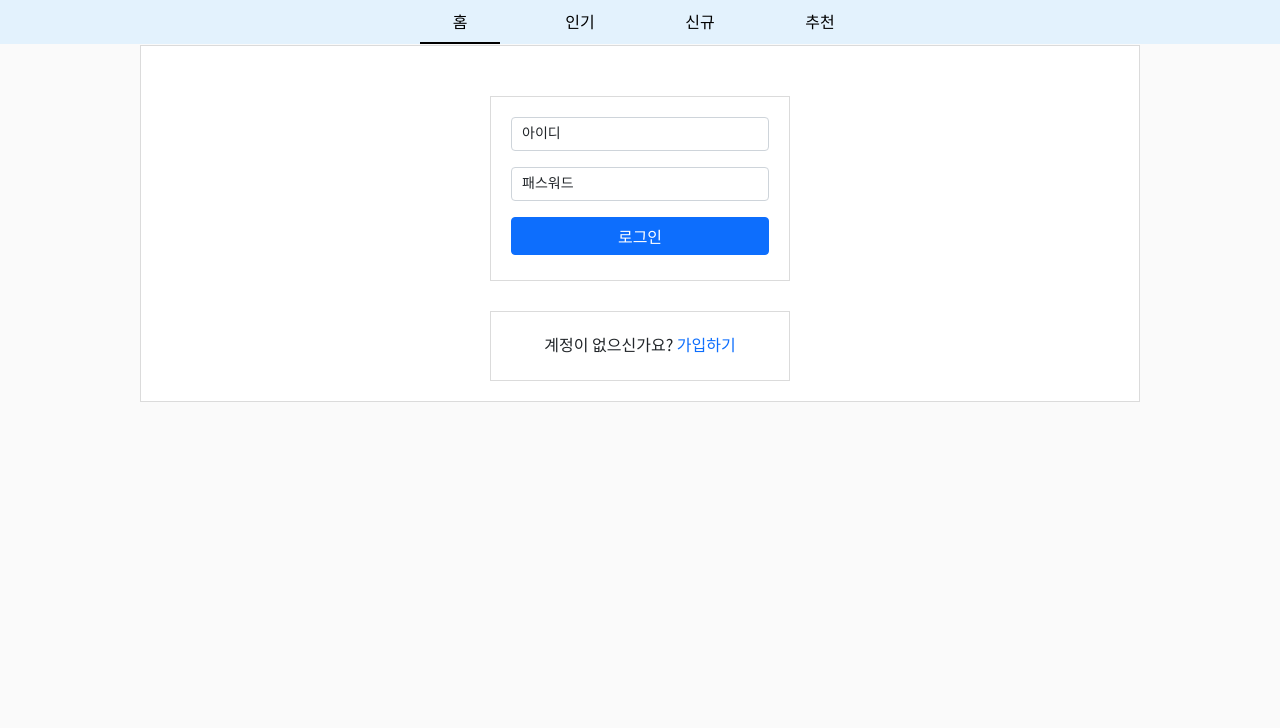
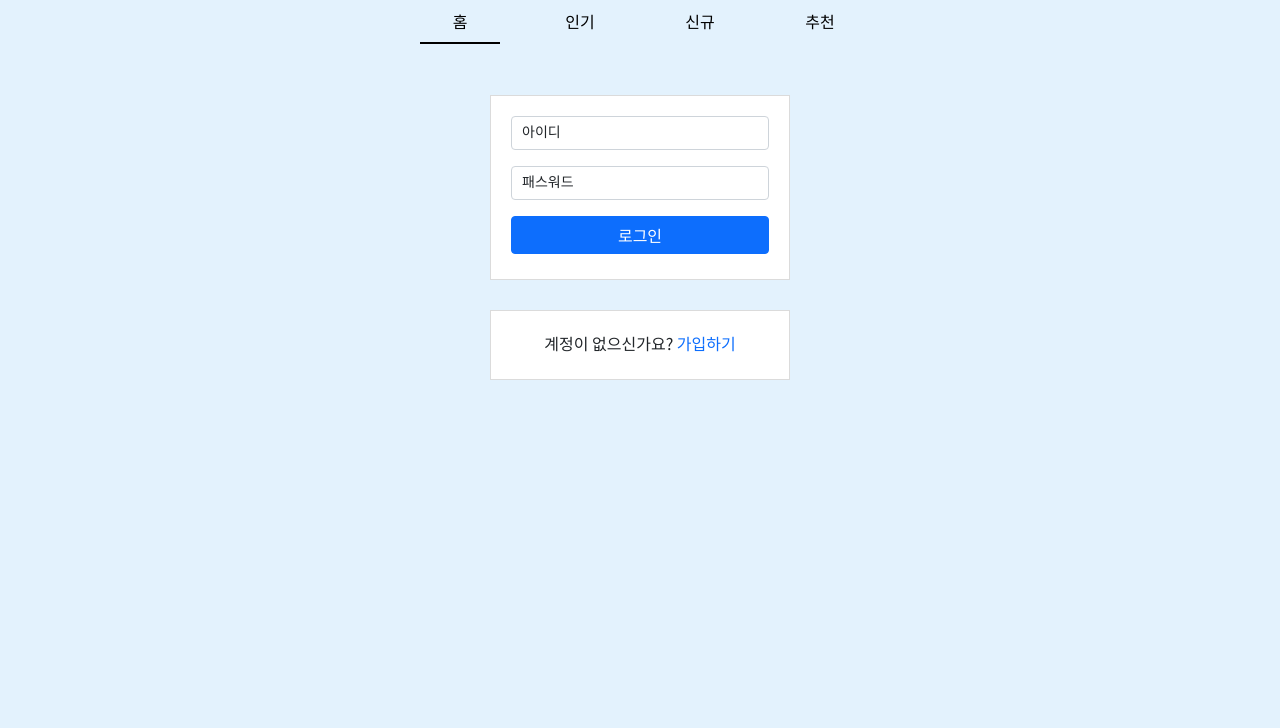
Before and after one commit to thou003/Project-Emo-, a Django app: page /user/mypage/ in a window 1280 px wide. Shown: the part 72-800 px from the top of the page. Run offline with Django 4.2, Linux system fonts and the light colour scheme; some libraries are stand-ins or nearby versions.

Commit message:
Add files via upload

```diff
--- a/templates/base.html
+++ b/templates/base.html
@@ -1,4 +1,6 @@
 <!doctype html>
+{% load static %}
+
 <html lang="en">
 <head>
     <!-- Required meta tags -->
@@ -42,7 +44,7 @@
         }
 
         .modal_window {
-            background: white;
+            background: #e3f2fd;
             backdrop-filter: blur(13.5px);
             -webkit-backdrop-filter: blur(13.5px);
             border-radius: 10px;
@@ -61,7 +63,7 @@
             top: 0;
             z-index: 112;
             min-width: 280px;
-            background-color: #E3F2FD;
+            background-color: #e3f2fd;
             height: auto;
             z-index:1;
         }
@@ -69,7 +71,7 @@
         .menu_navbar {
             min-width: 560px;
             height: 50px;
-            background-color: #E3F2FD;
+            background-color: #e3f2fd;
             margin: 0 auto;
             text-align: center;
         }
@@ -89,10 +91,10 @@
             height: 116px;
             padding: 30px 0;
             box-sizing: border-box;
-            background-color: #E3F2FD;
+            background-color: #e3f2fd;
             text-align: center;
             box-shadow: 0 3px 3px rgba(0,0,0,.1);
-            transition: 0.5s;
+            transition: 0.7s;
         }
 
         .menu_list {
@@ -105,7 +107,7 @@
         }
 
         ul {
-          background-color: #FAFAFA;
+          background-color: #e3f2fd;
             display: flex;
             flex-direction: row;
             justify-content: center;
@@ -121,7 +123,7 @@
             float: left;
         }
 
-        input {
+        #main_search {
             max-width: 500px;
             width: calc(100% - 128px);
             border: 0 none;
@@ -139,17 +141,16 @@
 
         #base_area {
             width: 1000px;
-            height: auto;
+
             transition: 0.5s;
         }
 
         #page_area {
             padding: 10px;
-            border: solid 1px rgba(219, 219, 219, 1);
-            min-width: 992px;
-            width: auto;
+            border: solid 0px rgba(219, 219, 219, 1);
+            width: 800px;
             height: auto;
-            background-color: white;
+            background-color: #e3f2fd;
             transition: 0.5s;
             z-index: -6;
             margin: 117px auto;
@@ -165,16 +166,8 @@
             margin-right: 10px;
             border: solid 1px rgba(0,0,0,.1);
             padding: 10px 10px;
-            background-color: #FFF;
+            background-color: #e3f2fd;
         }
-
-        .range_data {
-            border: none;
-            background-color: #FFF;
-            font-size: 14px;
-            font-weight: bold;
-        }
-
         input:focus {
             display: inline;
             outline: none;
@@ -183,6 +176,28 @@
         .dropdown-item {
             width: 150%;
         }
+
+        .range_data {
+        border: none;
+        background-color: #e3f2fd;
+        font-size: 14px;
+        font-weight: bold;
+    }
+
+        .tb{
+            width:700px;
+            height:20px;
+        }
+        .tdid
+        {
+            width:50px;
+            height:60px;
+        }
+        .tdtitle
+        {
+            width:500px;
+            height:20px;
+        }
     </style>
 
     <title>이모샵</title>
@@ -190,18 +205,20 @@
 
 
 
-<body style="display: flex; justify-content: center; font-family: 'Noto Sans KR', sans-serif; background-color: #FAFAFA">
+<body style="display: flex; justify-content: center; font-family: 'Noto Sans KR', sans-serif; background-color: #e3f2fd">
 
 <!--사이트 헤드&네비게이션 메뉴 & 검색창-->
-<div style="background-color: white;" class="site_head">
-    <nav style="background-color: #E3F2FD" class="navbar navbar-expand-lg navbar-light">
+<div style="background-color: #e3f2fd;" class="site_head">
+    <nav  class="navbar navbar-light" style="background-color: #e3f2fd;">
         <div style="min-width: 500px; height: 50px; display: flex; flex-direction: row; justify-content: space-between; flex-wrap: nowrap"
              class="container-fluid">
             <div style="width: 180px">
-                &nbsp;
+						&nbsp;
             </div>
-            <div style="width: 200px; text-align: center">
-                <a class="navbar-brand" href="/main"><b>이모샵</b></a>
+            <div style="width: 500px; text-align: center">
+                <a class="navbar-brand" href="/main">
+                <img src="{% static 'logo.jpg' %}" width="500px" height = "75px"/>
+                </a>
             </div>
             <div style="display: flex; flex-direction: row; width: 180px; justify-content: right">
                 <div style="margin: 10px 0 10px 10px">
@@ -213,6 +230,7 @@
                        data-bs-toggle="dropdown" aria-expanded="false">
                         <i class="bi bi-person-circle"></i>
                     </a>
+
                     <ul class="dropdown-menu dropdown-menu-end" aria-labelledby="dropdownMenuLink">
                         <li><a class="dropdown-item" href="/user/mypage">마이페이지</a></li>
                         <li><a class="dropdown-item" href="#">판매자페이지</a></li>
@@ -223,21 +241,18 @@
         </div>
     </nav>
     <div>
-        <nav  class="menu_navbar">
-            <ul style="margin: auto;background-color: #E3F2FD">
+        <nav class="menu_navbar">
+            <ul style="margin: auto">
                 <li style="border-bottom: solid 2px black" class="menu_list"><a
                         style="color:black; text-decoration: none" ; href="/main">홈</a></li>
-                <li class="menu_list"><a style="color:black; text-decoration: none" ; href="/content/rank">인기</a></li>
-                <li class="menu_list"><a style="color:black; text-decoration: none" ; href="/content/new">신규</a></li>
-                <li class="menu_list"><a style="color:black; text-decoration: none" ; href="/content/recommend">추천</a></li>
+                <li class="menu_list"><a style="color:black; text-decoration: none" ; href="/rank/rank">인기</a></li>
+                <li class="menu_list"><a style="color:black; text-decoration: none" ; href="/main">신규</a></li>
+                <li class="menu_list"><a style="color:black; text-decoration: none" ; href="/main">추천</a></li>
             </ul>
         </nav>
     </div>
     <div id="open_close" class="up_search">
-        <form action="/search/search/" method="post"> {% csrf_token %}
-            {{ form.as_table }}
-{#            #<input style="width: 50px" type="submit" value="검색" class="btn btn-primary btn-sm">#}
-        </form>
+        <input id="main_search" type="text" placeholder="이모티콘을 검색해보세요!">
     </div>
 </div>
 <!-- 기본 템플릿 안에 삽입될 내용 Start -->
```
